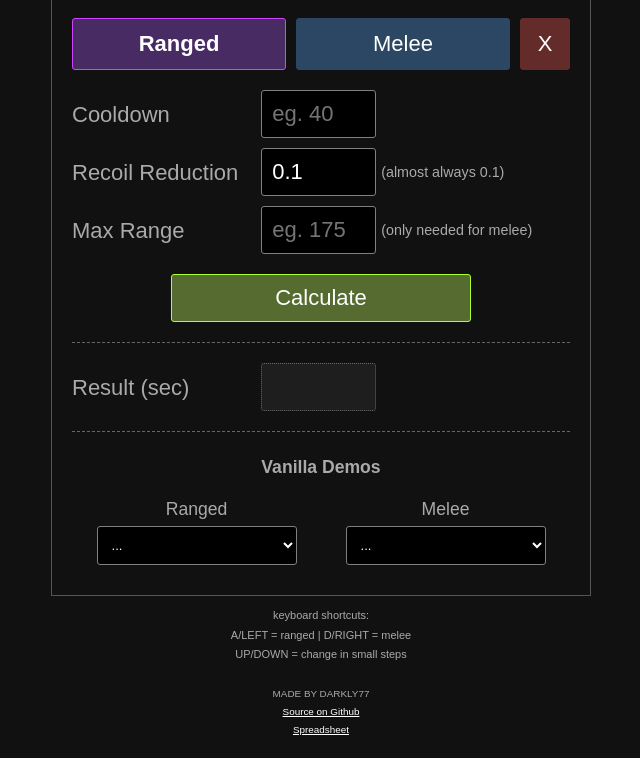
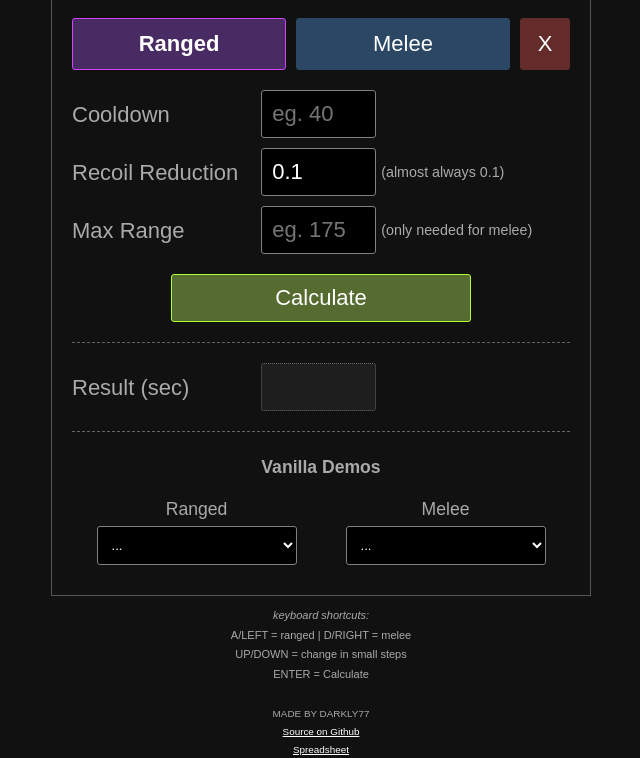
Before and after one commit to BrotatoMods/Brotato-Attack-Speed-Calculator, a plain HTML site: page www/index.html in a window 1280 px wide. Shown: the part 98-856 px from the top of the page, without its empty margins (319-959 px from the left). Drawn offline with nearby package versions, Linux system fonts and the light colour scheme.

Commit message:
html: add keyboard shortcut for Enter

```diff
--- a/www/index.html
+++ b/www/index.html
@@ -123,10 +123,10 @@
 
 		<footer>
 			<div class="tips">
-				<div>keyboard shortcuts:</div>
+				<div><em>keyboard shortcuts:</em></div>
 				<div>A/LEFT = ranged | D/RIGHT = melee</div>
 				<div>UP/DOWN = change in small steps</div>
-				<!-- <div>ENTER = Calculate</div> -->
+				<div>ENTER = Calculate</div>
 			</div>
 			<div class="credit">
 				<div class="text-upper">made by Darkly77</div>
```
